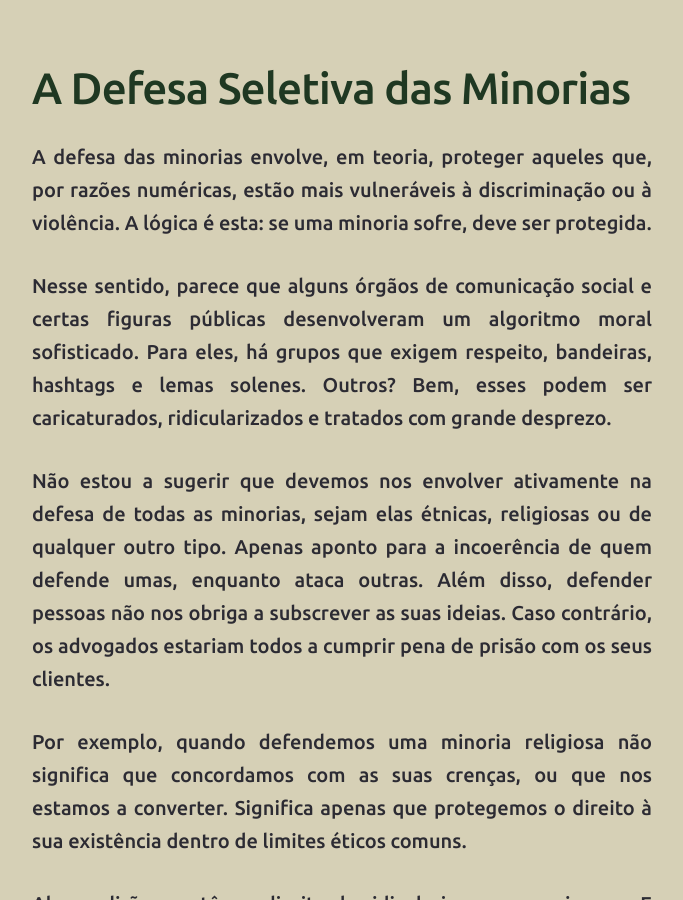
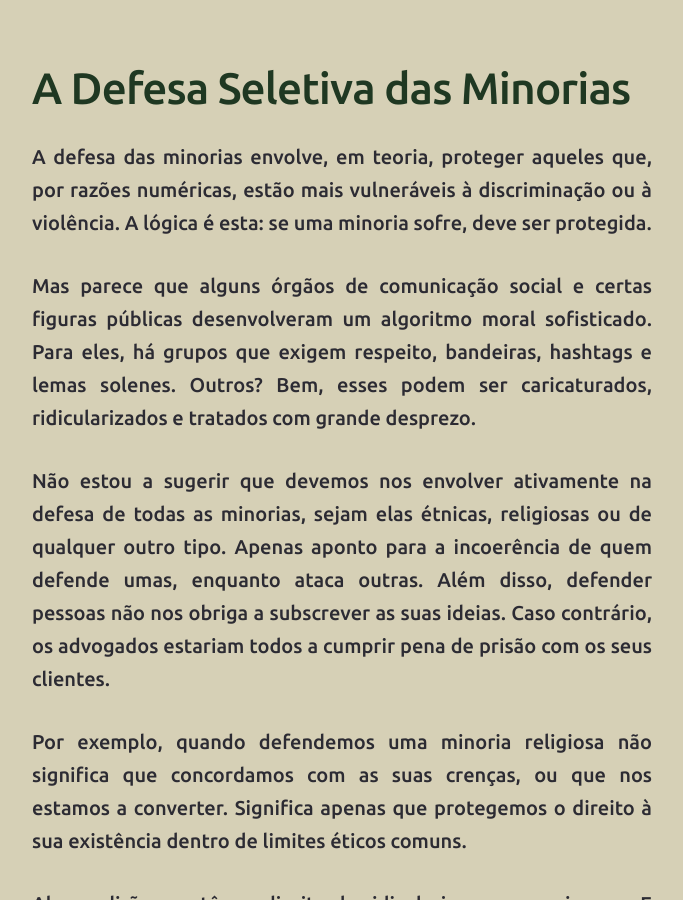
Before and after one commit to joaquim-capitao/queime-depois-de-ler, a Jekyll site: the page built from A defesa das minorias.md, in a window 1280 px wide and 900 px high. Shown: the whole window, without its empty margins (298-981 px from the left). Built offline with Jekyll 4.4.1, drawn with Linux system fonts in a browser that asks for light colours; our own code applies the rules of GitHub Pages for plain Markdown files.

Commit message:
Updated Note A defesa das minorias.md

```diff
--- a/A defesa das minorias.md
+++ b/A defesa das minorias.md
@@ -1,13 +1,13 @@
 ---
 created: 2026-07-03T01:15:57+00:00
-modified: 2026-07-03T01:19:55+00:00
+modified: 2026-07-03T01:20:59+00:00
 ---
 
 # A Defesa Seletiva das Minorias
 
 A defesa das minorias envolve, em teoria, proteger aqueles que, por razões numéricas, estão mais vulneráveis à discriminação ou à violência. A lógica é esta: se uma minoria sofre, deve ser protegida.
 
-Nesse sentido, parece que alguns órgãos de comunicação social e certas figuras públicas desenvolveram um algoritmo moral sofisticado. Para eles, há grupos que exigem respeito, bandeiras, hashtags e lemas solenes. Outros? Bem, esses podem ser caricaturados, ridicularizados e tratados com grande desprezo.
+Mas parece que alguns órgãos de comunicação social e certas figuras públicas desenvolveram um algoritmo moral sofisticado. Para eles, há grupos que exigem respeito, bandeiras, hashtags e lemas solenes. Outros? Bem, esses podem ser caricaturados, ridicularizados e tratados com grande desprezo.
 
 Não estou a sugerir que devemos nos envolver ativamente na defesa de todas as minorias, sejam elas étnicas, religiosas ou de qualquer outro tipo. Apenas aponto para a incoerência de quem defende umas, enquanto ataca outras. Além disso, defender pessoas não nos obriga a subscrever as suas ideias. Caso contrário, os advogados estariam todos a cumprir pena de prisão com os seus clientes.
 
```
